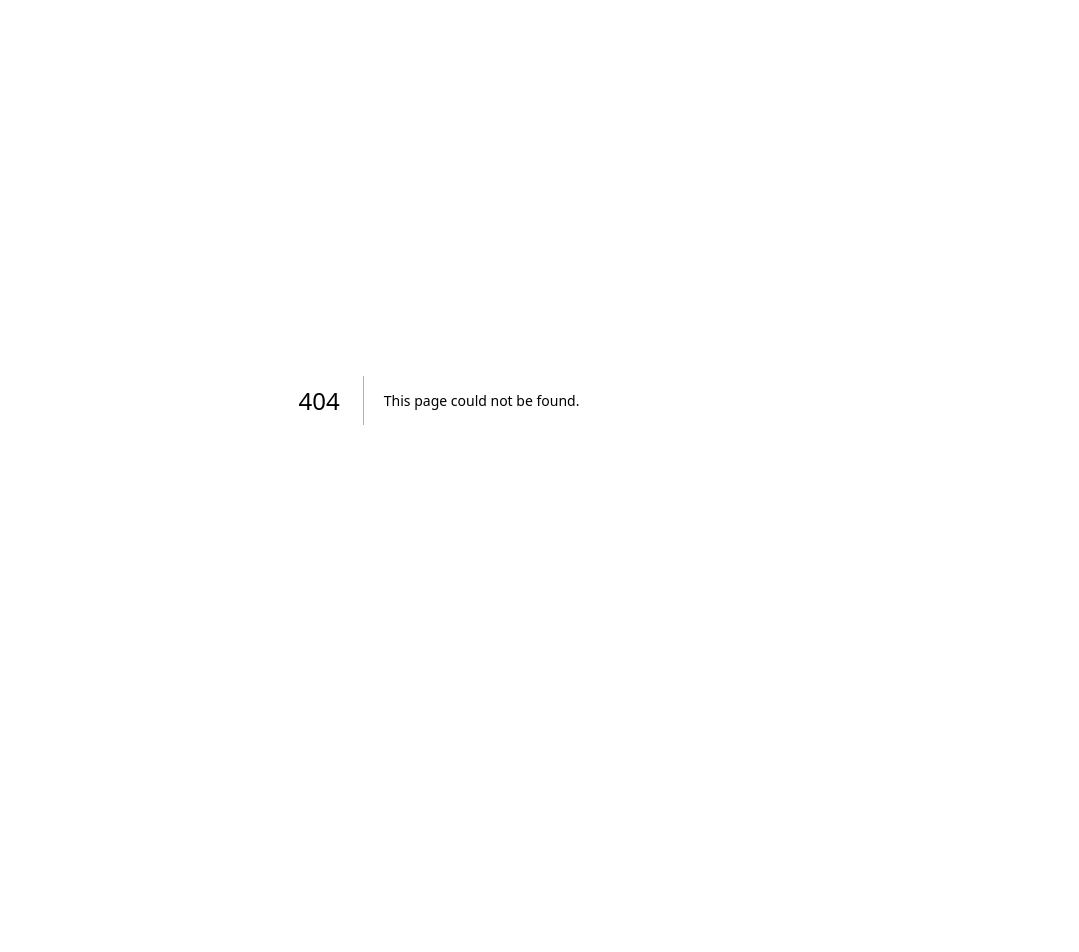
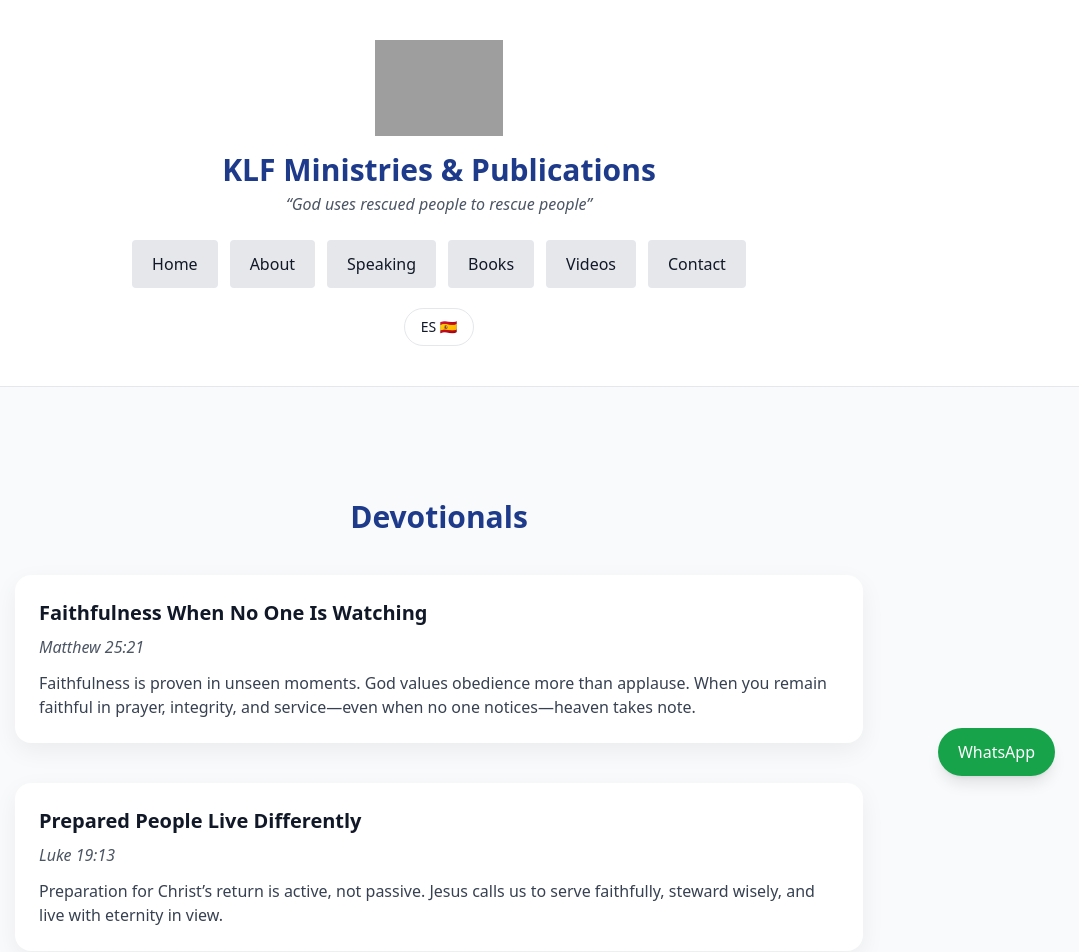
Before and after one commit to klfministries/klf-ministries-website, a Next.js app: page /en/devotionals in a window 1280 px wide. Before the commit this address had no page. Shown: the top 952 px of the page, without its empty margins (201-1280 px from the left). Before the commit the page ends 800 px from the top, so only its background shows below. Built offline with nearby package versions, Linux system fonts and the light colour scheme; grey boxes are pictures that could not be loaded.

Commit message:
Create page.jsx

```diff
--- /dev/null
+++ b/app/[lang]/devotionals/page.jsx
@@ -0,0 +1,64 @@
+export default function Devotionals({ params }) {
+  const lang = params?.lang === "es" ? "es" : "en";
+
+  const devotionals = {
+    en: [
+      {
+        title: "Faithfulness When No One Is Watching",
+        verse: "Matthew 25:21",
+        body:
+          "Faithfulness is proven in unseen moments. God values obedience more than applause. When you remain faithful in prayer, integrity, and service—even when no one notices—heaven takes note.",
+      },
+      {
+        title: "Prepared People Live Differently",
+        verse: "Luke 19:13",
+        body:
+          "Preparation for Christ’s return is active, not passive. Jesus calls us to serve faithfully, steward wisely, and live with eternity in view.",
+      },
+      {
+        title: "God Uses Rescued People",
+        verse: "Matthew 10:8",
+        body:
+          "God never rescues us so we remain silent. Your testimony, experiences, and growth are tools in His hands to bless others.",
+      },
+    ],
+    es: [
+      {
+        title: "Fidelidad Cuando Nadie Está Mirando",
+        verse: "Mateo 25:21",
+        body:
+          "La fidelidad se demuestra en lo secreto. Dios valora la obediencia más que el reconocimiento. Cuando permaneces fiel, el cielo toma nota.",
+      },
+      {
+        title: "Las Personas Preparadas Viven Diferente",
+        verse: "Lucas 19:13",
+        body:
+          "La preparación para el regreso de Cristo es activa. Jesús nos llama a servir fielmente y a vivir con la eternidad en mente.",
+      },
+      {
+        title: "Dios Usa a los Rescatados",
+        verse: "Mateo 10:8",
+        body:
+          "Dios no nos rescata para que guardemos silencio. Nuestra historia se convierte en una herramienta para bendecir a otros.",
+      },
+    ],
+  };
+
+  return (
+    <section className="max-w-4xl mx-auto py-16 px-6">
+      <h1 className="text-3xl font-bold text-blue-900 mb-10 text-center">
+        {lang === "es" ? "Devocionales" : "Devotionals"}
+      </h1>
+
+      <div className="space-y-10">
+        {devotionals[lang].map((d, i) => (
+          <div key={i} className="card p-6">
+            <h2 className="text-xl font-semibold mb-2">{d.title}</h2>
+            <p className="italic text-gray-600 mb-3">{d.verse}</p>
+            <p className="text-gray-700">{d.body}</p>
+          </div>
+        ))}
+      </div>
+    </section>
+  );
+}
```
